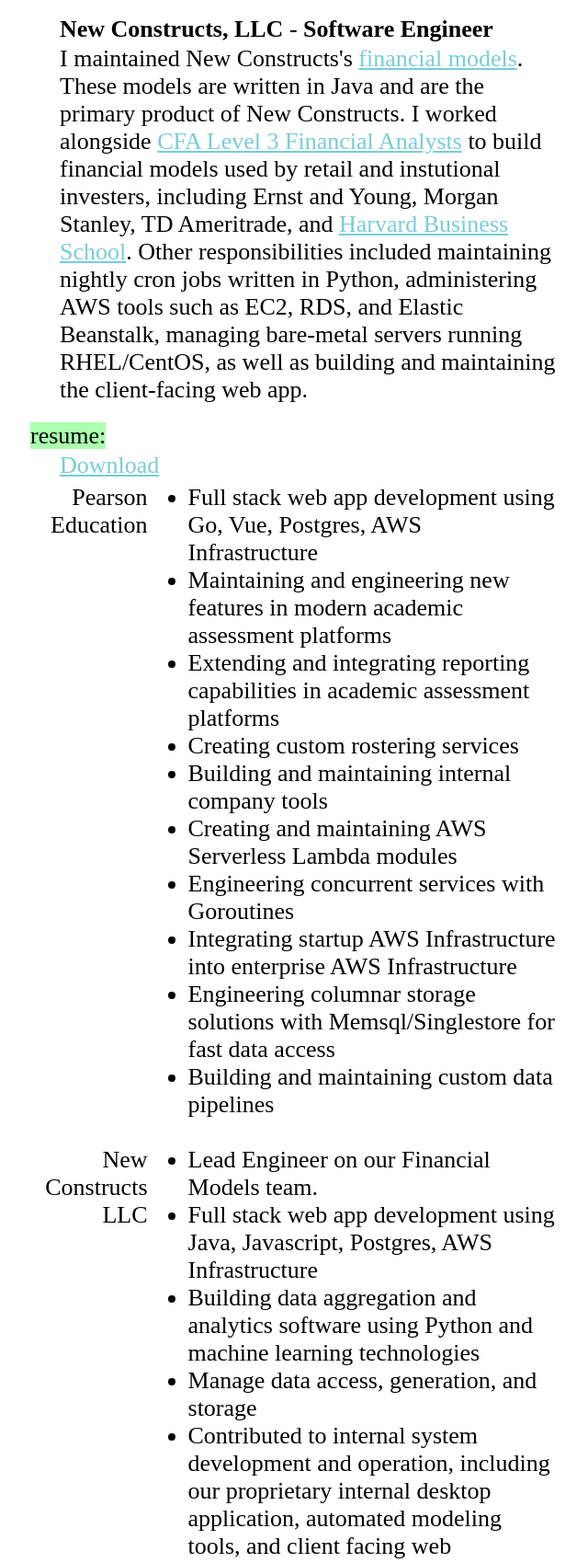
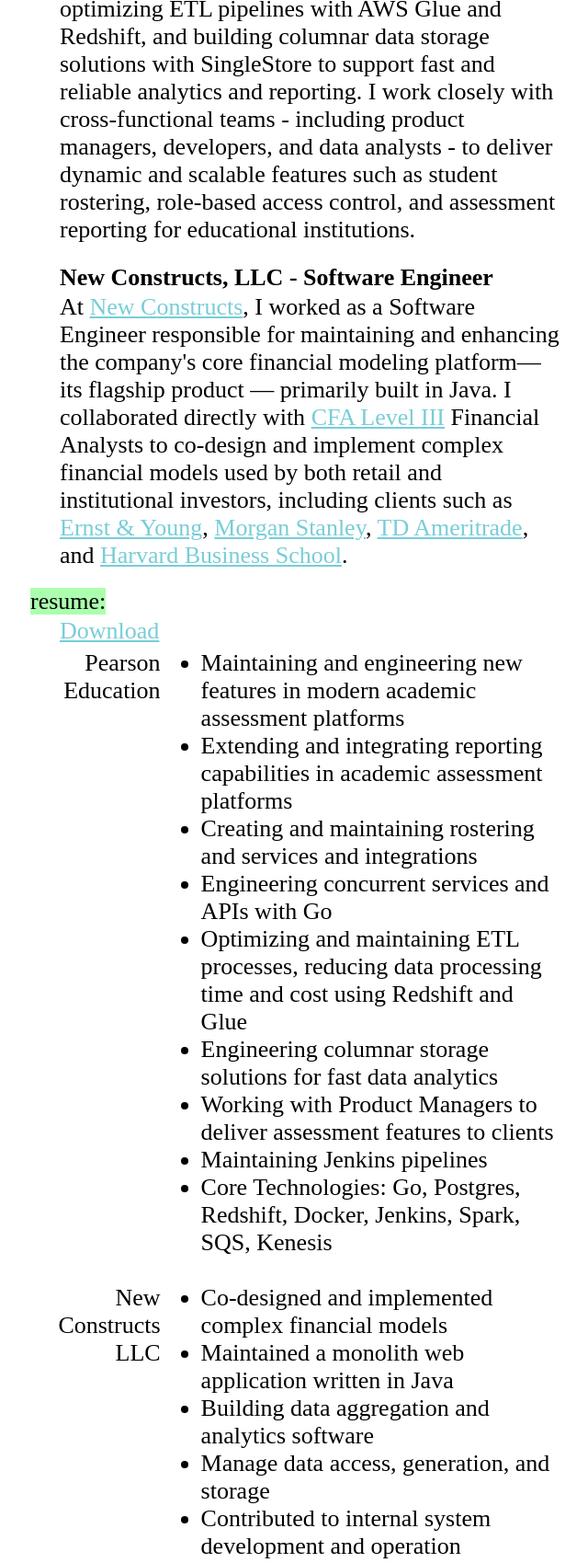
Before and after one commit to zachary-walters/personal-website, a plain HTML site: page index.html in a window 1280 px wide. Shown: the part 736-2435 px from the top of the page at 92% size, without its empty margins (319-959 px from the left). Drawn offline with Linux system fonts and the light colour scheme.

Commit message:
Updated resume

```diff
--- a/index.html
+++ b/index.html
@@ -136,31 +136,28 @@
     <hr/>
     <div class="content">
       <span class="about-header">who:</span>
-      <p>
-        I currently work in education, contributing to Pearson's Assessment and Deliveries software. I also have an extensive history working in equity research and finance.
-        I am most passionate about working with relational database technologies, backend service layers, and projects with heavy emphasis on data integrity.
-      </p>
+      <p>Experienced and results-driven Software Engineer with over 7 years of hands-on experience designing, developing, and maintaining scalable backend systems and data-driven applications. Strong expertise in building distributed services, designing financial models, and optimizing data pipelines in both educational and financial domains. Skilled in Go, Java, and Python, with a proven ability to deliver high-performance APIs, data storage solutions, and ETL workflows that reduce costs and improve efficiency.</p>
       <span class="professional-experience-header">work:</span>
       <div id="content-professional-experience">
         <p class="title">
-          <b>Pearson Education - Senior Software Engineer</b>
+          <b>Pearson Education - Software Engineer</b>
         </p>
         <p class="paragraph">
-          I maintained Pearson's core <a class="paragraph-links" href="https://mzdevinc.com/adam/">Assessment Delivery and Management platform (ADAM)</a>.
-          The tools used are Go, Vue.js, Postgres, AWS, and a proprietary MySQL columnar storage solution called <a href="https://www.singlestore.com/">SingleStore</a>.
-          These tools, combined with the support of experienced product managers and teams, allow me to create and maintain dynamic, scalable, high speed reporting software for clients,
-          data pipelines, rostering integration services, and role permissioning services.
+          At Pearson, I serve as a Software Engineer on the <a class="paragraph-links" href="https://support.assessment.pearson.com/as">Assessment Delivery and Management platform (ADAM)</a>, where I design, build, and maintain critical backend infrastructure for large-scale academic assessment systems.
+          My role includes engineering concurrent services and APIs using Go, optimizing ETL pipelines with AWS Glue and Redshift, and building columnar data storage solutions with SingleStore to support fast and reliable analytics and reporting.
+          I work closely with cross-functional teams - including product managers, developers, and data analysts - to deliver dynamic and scalable features such as student rostering, role-based access control, and assessment reporting for educational institutions.
         </p>
         <br/>
         <p class="title">
           <b>New Constructs, LLC - Software Engineer</b>
         </p>
         <p class="paragraph">
-          I maintained New Constructs's <a href="https://www.newconstructs.com/education/models/">financial models</a>. These models are written in
-          Java and are the primary product of New Constructs. I worked alongside <a href="https://www.cfainstitute.org/en/about">CFA Level 3 Financial Analysts</a>
-          to build financial models used by retail and instutional investers, including Ernst and Young, Morgan Stanley, TD Ameritrade, and <a href="https://www.newconstructs.com/best-fundamental-data-in-the-world/">Harvard Business School</a>.
-          Other responsibilities included maintaining nightly cron jobs written in Python, administering AWS tools such as EC2, RDS, and Elastic Beanstalk, managing bare-metal servers
-          running RHEL/CentOS, as well as building and maintaining the client-facing web app.
+At <a href="https://www.newconstructs.com" target="_blank">New Constructs</a>, I worked as a Software Engineer responsible for maintaining and enhancing the company's core financial modeling platform—its flagship product — primarily built in Java.
+I collaborated directly with <a href="https://www.cfainstitute.org/programs/cfa" target="_blank">CFA Level III</a> Financial Analysts to co-design and implement complex financial models used by both retail and institutional investors, including clients such as
+<a href="https://www.ey.com" target="_blank">Ernst & Young</a>,
+<a href="https://www.morganstanley.com" target="_blank">Morgan Stanley</a>,
+<a href="https://www.tdameritrade.com" target="_blank">TD Ameritrade</a>, and
+<a href="https://www.hbs.edu" target="_blank">Harvard Business School</a>.
         </p>
       </div>
       <br>
@@ -177,16 +174,15 @@
               </td>
               <td>
                 <ul>
-                  <li>Full stack web app development using Go, Vue, Postgres, AWS Infrastructure</li>
                   <li>Maintaining and engineering new features in modern academic assessment platforms</li>
                   <li>Extending and integrating reporting capabilities in academic assessment platforms</li>
-                  <li>Creating custom rostering services</li>
-                  <li>Building and maintaining internal company tools</li>
-                  <li>Creating and maintaining AWS Serverless Lambda modules</li>
-                  <li>Engineering concurrent services with Goroutines</li>
-                  <li>Integrating startup AWS Infrastructure into enterprise AWS Infrastructure</li>
-                  <li>Engineering columnar storage solutions with Memsql/Singlestore for fast data access</li>
-                  <li>Building and maintaining custom data pipelines</li>
+                  <li>Creating and maintaining rostering and services and integrations</li>
+                  <li>Engineering concurrent services and APIs with Go</li>
+                  <li>Optimizing and maintaining ETL processes, reducing data processing time and cost using Redshift and Glue</li>
+                  <li>Engineering columnar storage solutions for fast data analytics</li>
+                  <li>Working with Product Managers to deliver assessment features to clients</li>
+                  <li>Maintaining Jenkins pipelines</li>
+                  <li>Core Technologies: Go, Postgres, Redshift, Docker, Jenkins, Spark, SQS, Kenesis</li>
                 </ul>
               </td>
             </tr>
@@ -196,13 +192,13 @@
               </td>
               <td>
                 <ul>
-                  <li>Lead Engineer on our Financial Models team.</li>
-                  <li>Full stack web app development using Java, Javascript, Postgres, AWS Infrastructure</li>
-                  <li>Building data aggregation and analytics software using Python and machine learning technologies</li>
+                  <li>Co-designed and implemented complex financial models</li>
+                  <li>Maintained a monolith web application written in Java</li>
+                  <li>Building data aggregation and analytics software</li>
                   <li>Manage data access, generation, and storage</li>
-                  <li>Contributed to internal system development and operation, including our proprietary internal desktop application, automated modeling tools, and client facing web application</li>
-                  <li>Contributed to the development and maintenance of an automated, scalable, and secure system architecture</li>
+                  <li>Contributed to internal system development and operation</li>
                   <li>Working with financial analysts to build tools for smarter investing</li>
+                  <li>Core Technologies: Java, Postgres, Python, Docker</li>
                 </ul>
               </td>
             </tr>
@@ -214,7 +210,7 @@
                 <ul>
                   <li>Bachelors of Science (B.S.), Computer Science</li>
                   <li>Minor in Mathematics</li>
-                  <li>Middle Tennessee State University</li>
+                  <li><a href="https://csc.mtsu.edu/">Middle Tennessee State University</a></li>
                   <li>Spring 2014</li>
                 </ul>
               </td>
```
Also changed, not shown: 1 other file.
